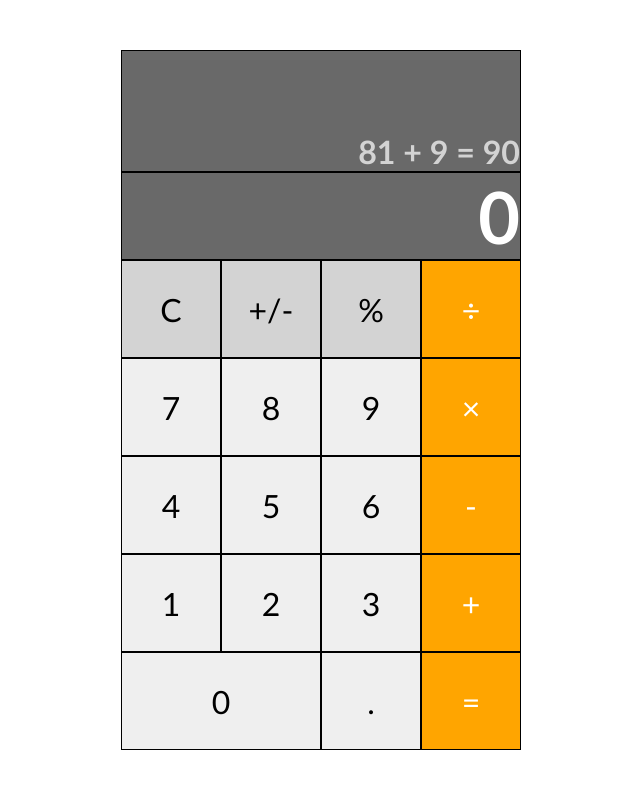
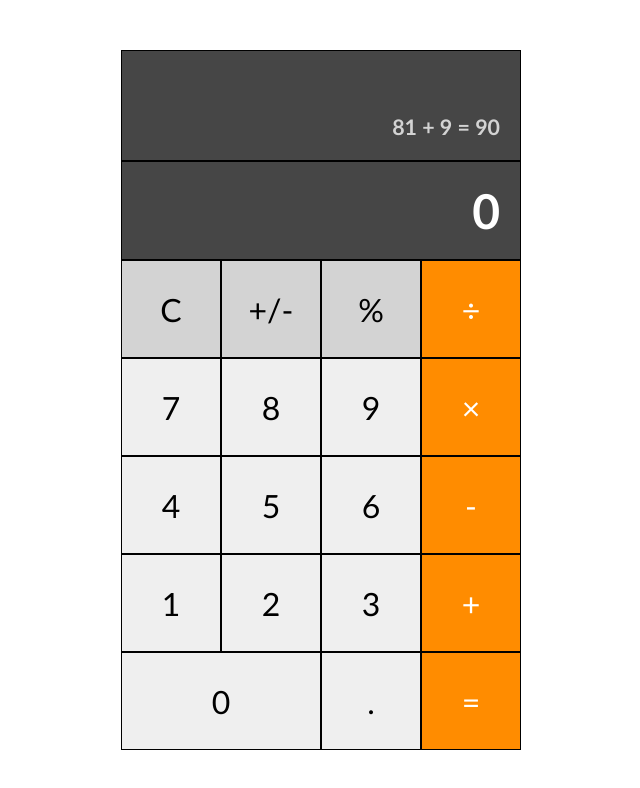
Before and after one commit to xswitch/odin_calculator, a plain HTML site: page index.html in a window 1280 px wide. Shown: the whole page, without its empty margins (319-959 px from the left). Drawn offline with Linux system fonts and the light colour scheme.

Commit message:
Styling and updated readme

```diff
--- a/index.html
+++ b/index.html
@@ -15,7 +15,7 @@
         </div>
         <div class="buttonContainer">
             <button class="action" id="clear">C</button>
-            <button class="action">+/-</button>
+            <button class="action" id="negative">+/-</button>
             <button class="action">%</button>
             <button class="operator" data-operator="/">÷</button>
             <button class="number" data-number="7">7</button>
--- a/style.css
+++ b/style.css
@@ -20,10 +20,10 @@ body {
 }
 
 .display {
-    background-color: dimgray;
+    background-color: rgb(70, 70, 70);
     border: 1px solid black;
     color: white;
-    font-size: 48px;
+    font-size: 32px;
     font-family: 'Trebuchet MS', 'Lucida Sans Unicode', 'Lucida Grande', 'Lucida Sans', Arial, sans-serif;
     text-align: right;
     display: flex;
@@ -33,7 +33,11 @@ body {
 }
 
 .displayText {
+    padding: 20px;
+}
 
+.displayStored {
+    padding: 20px;
 }
 
 .displayStored {
@@ -67,7 +71,7 @@ button:active {
 
 .operator,
 .equal {
-    background-color: orange;
+    background-color: darkorange;
     color: white;
 }
 
```
Also changed, not shown: 1 other file.
